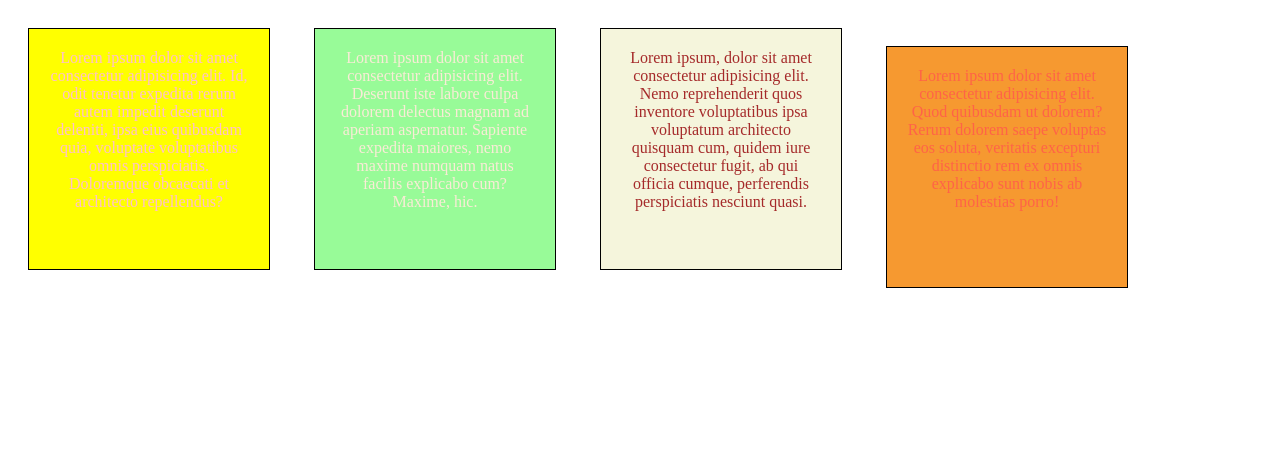
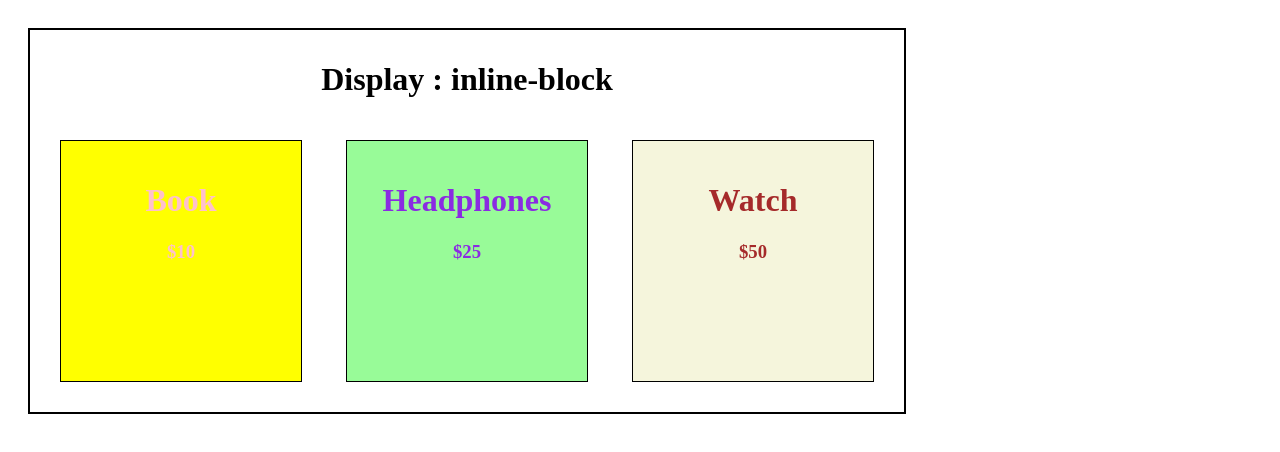
Before and after one commit to Deepanshu-098/CSS-AIML-1, a plain HTML site: page L2.html in a window 1280 px wide. Drawn offline with Linux system fonts and the light colour scheme.

Commit message:
css topics

```diff
--- a/L2.html
+++ b/L2.html
@@ -8,23 +8,25 @@
 </head>
 <body>
     <div class="container">
-        <p>
-        Lorem ipsum dolor sit amet consectetur adipisicing elit. Id, odit tenetur expedita rerum autem impedit deserunt deleniti, ipsa eius quibusdam quia, voluptate voluptatibus omnis perspiciatis. Doloremque obcaecati et architecto repellendus?
-        </p>
+        <h1>Display : inline-block</h1>
 
-        <p class="a">
-            Lorem ipsum dolor sit amet consectetur adipisicing elit. Deserunt iste labore culpa dolorem delectus magnam ad aperiam aspernatur. Sapiente expedita maiores, nemo maxime numquam natus facilis explicabo cum? Maxime, hic.
-        </p>
+        <div class="box1">
+        <h1>Book</h1>
+        <h3>&#36;10</h3>
+
+        </div>
+
+        <div class="box2">
+        <h1>Headphones</h1>
+        <h3>&#36;25</h3>
+        </div>
 
 
-        <p class="b">
-            Lorem ipsum, dolor sit amet consectetur adipisicing elit. Nemo reprehenderit quos inventore voluptatibus ipsa voluptatum architecto quisquam cum, quidem iure consectetur fugit, ab qui officia cumque, perferendis perspiciatis nesciunt quasi.
-        </p>
+        <div class="box3">
+        <h1>Watch</h1>
+        <h3>&#36;50</h3>
+        </div>
 
-
-        <p class="c">
-            Lorem ipsum dolor sit amet consectetur adipisicing elit. Quod quibusdam ut dolorem? Rerum dolorem saepe voluptas eos soluta, veritatis excepturi distinctio rem ex omnis explicabo sunt nobis ab molestias porro!
-        </p>
     </div>
 </body>
 </html>
--- /dev/null
+++ b/class.css
@@ -0,0 +1,51 @@
+/* div{
+    word-spacing:6px;
+    border: solid black;
+    height: 380px;
+    width: 1250px;
+    margin: 100px
+
+
+
+}
+.p{
+    background-color: skyblue;
+    padding: 50px;
+
+}
+.q{
+    background-color: lightgreen;
+    padding: 30px;
+
+} */
+
+/* div{
+
+    border: solid black;
+    height: 380px;
+    width: 1250px;
+    margin: 100px
+}
+.a{
+    display: inline-block;
+    background-color: yellow;
+    text-align: center;
+}
+
+.b{
+    display: inline-block;
+    background-color: palevioletred;
+    text-align: center;
+}
+.c{
+    display: inline-block;
+    background-color: skyblue;
+    text-align: center;
+} */
+
+
+div{
+    border: solid black ;
+    background-color: lightpink;
+    height: 500px;
+}
--- a/style 2.css
+++ b/style 2.css
@@ -1,9 +1,15 @@
-div{
+.container{
+    text-align: center;
    display: inline-block;
    vertical-align: top;
+    border: 2px solid black;
+    padding: 10px;
+    margin: 20px;
+    height: auto;
+    width: auto;
 }
-p{
-     height: 200px;
+.box1{
+    height: 200px;
     width: 200px;
     display: inline-block;
     color: pink;
@@ -13,11 +19,11 @@ p{
     margin: 20px;
     text-align: center;
 }
-.a{
+.box2{
     height: 200px;
     width: 200px;
     display: inline-block;
-    color: antiquewhite;
+    color: blueviolet;
     background-color: palegreen;
     padding: 20px;
     border: 1px solid black;
@@ -25,7 +31,7 @@ p{
     text-align: center;
 }
 
-.b{
+.box3{
     height: 200px;
     width: 200px;
     display: inline-block;
@@ -36,14 +42,3 @@ p{
     margin: 20px;
     text-align: center;
 }
-.c{
-    height: 200px;
-    width: 200px;
-    display: inline-block;
-    color: tomato;
-    background-color: rgb(246, 153, 48);
-    padding: 20px;
-    border: 1px solid black;
-    margin: 20px;
-    text-align: center;
-}
```
Also changed, not shown: Assignment.html (deleted, +0 -17 lines), boxmodel.html (added, +42 -0 lines), class.html (added, +48 -0 lines), 949635-3840x2160-desktop-4k-mcqueen-cars-wallpaper-image.jpg (added), Assignment 3.html (line endings or trailing spaces), style-assignment.css (line endings or trailing spaces).
